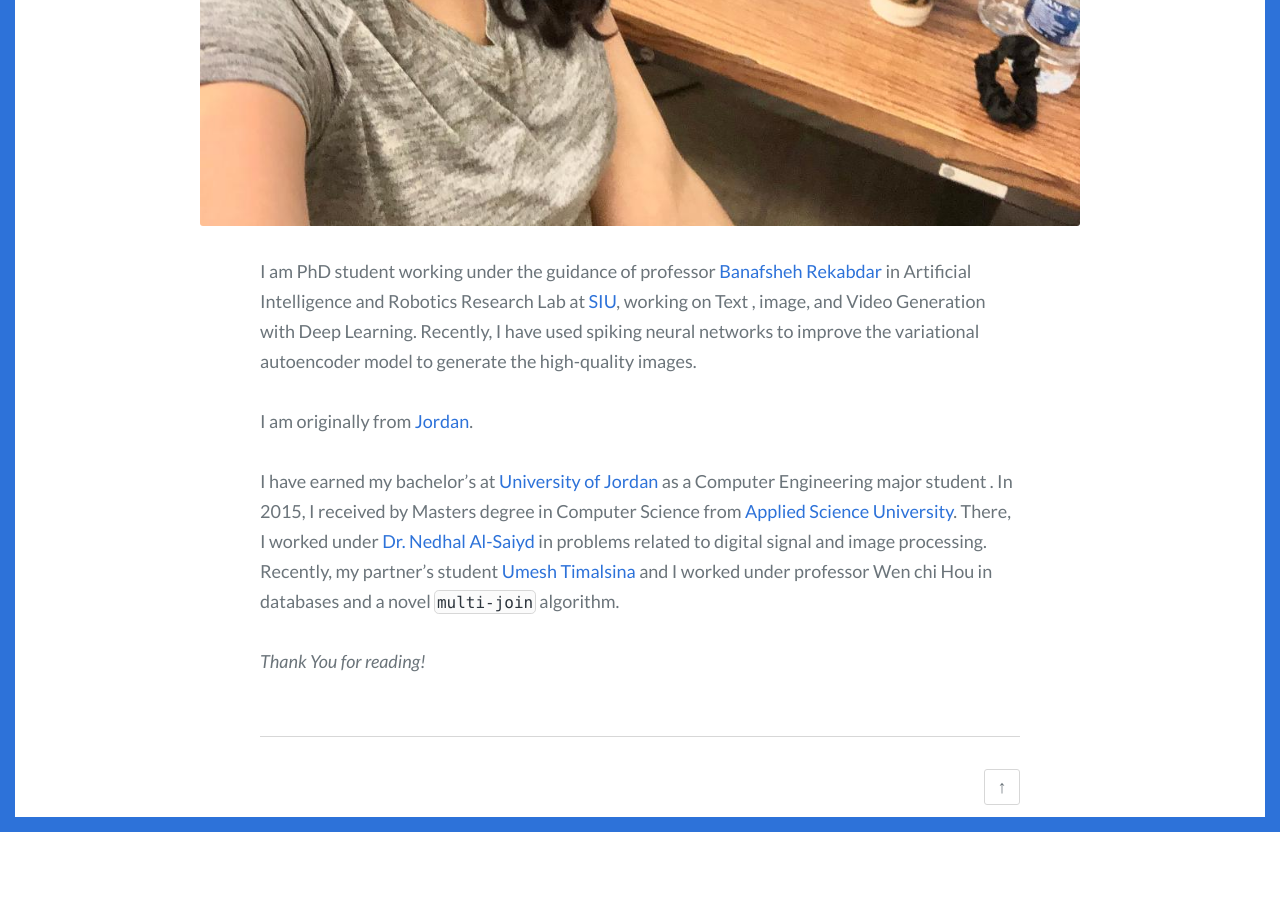
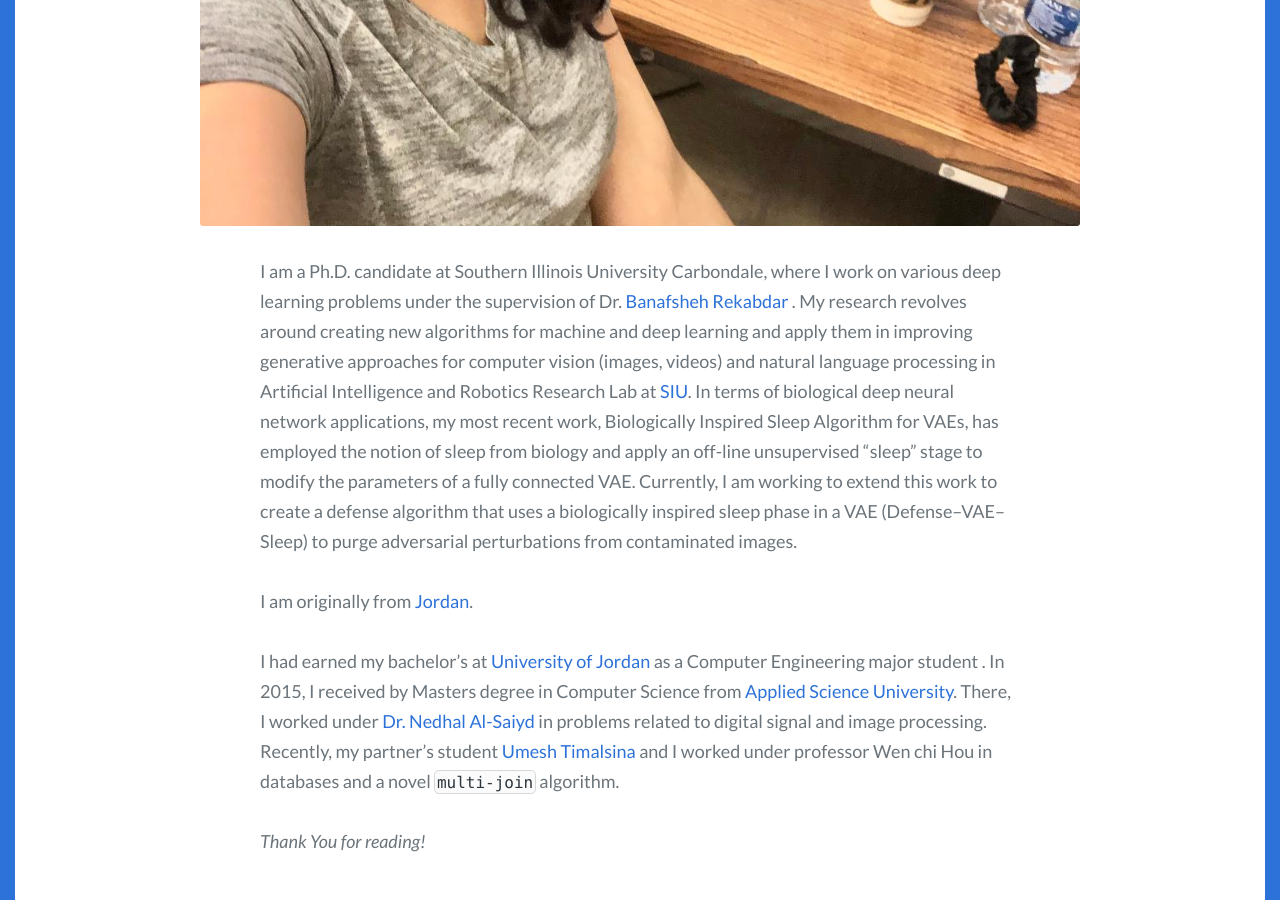
Before and after one commit to Meera-M-T/meeram.github.io, a Jekyll site: the page built from about.md, in a window 1280 px wide and 900 px high, scrolled down 930 px. Built offline with Jekyll 4.4.1, drawn with Linux system fonts in a browser that asks for light colours; before the commit the page ends 1762 px from its top, so only the background shows below that.

Commit message:
Update about.md

```diff
--- a/about.md
+++ b/about.md
@@ -6,10 +6,11 @@ feature_image: images/thumbnail.jpeg
 tags:
 ---
 
-I am PhD student  working under the guidance of  professor [Banafsheh Rekabdar](https://sites.google.com/site/banafsheh1rekabdar){:target="_blank"} in Artificial Intelligence and Robotics Research Lab at [SIU](https://www.siu.edu){:target="_blank"}, working on  Text , image, and Video Generation with Deep Learning. Recently, I have used spiking neural networks to improve the variational autoencoder model to generate the high-quality images.
+I am a Ph.D. candidate at Southern Illinois University Carbondale, where I work on various deep learning problems under the supervision of Dr. [Banafsheh Rekabdar](https://sites.google.com/site/banafsheh1rekabdar){:target="_blank"} . My research revolves around creating new algorithms for machine and deep learning and apply them in improving generative approaches for computer vision (images, videos) and natural language processing in Artificial Intelligence and Robotics Research Lab at [SIU](https://www.siu.edu){:target="_blank"}.  In terms of biological deep neural network applications, my most recent work, Biologically Inspired Sleep Algorithm for VAEs, has employed the notion of sleep from biology and apply an off-line unsupervised "sleep" stage to modify the parameters of a fully connected VAE.  Currently, I am working to extend this work to create a defense algorithm that uses a biologically inspired sleep phase in a VAE (Defense--VAE--Sleep) to purge adversarial perturbations from contaminated images.
+
 
 I am originally from [Jordan](https://en.wikipedia.org/wiki/Jordan){:target="_blank"}.
 
- I have earned my bachelor's at [University of Jordan](http://ju.edu.jo){:target="_blank"} as a Computer Engineering major student . In  2015, I received by Masters degree in Computer Science from [Applied Science University](https://www.asu.edu.jo){:target="_blank"}. There, I worked under   [Dr. Nedhal Al-Saiyd](https://scholar.google.com/citations?user=ynb9e7AAAAAJ&hl=en){:target="_blank"} in problems related to digital signal and image processing. Recently,  my partner's student [Umesh Timalsina](https://umesh-timalsina.github.io/){:target="_blank"}  and I worked under professor Wen chi Hou in databases and a novel [`multi-join`](https://github.com/multijoin-hub/){:target="_blank"} algorithm.
+ I had earned my bachelor's at [University of Jordan](http://ju.edu.jo){:target="_blank"} as a Computer Engineering major student . In  2015, I received by Masters degree in Computer Science from [Applied Science University](https://www.asu.edu.jo){:target="_blank"}. There, I worked under   [Dr. Nedhal Al-Saiyd](https://scholar.google.com/citations?user=ynb9e7AAAAAJ&hl=en){:target="_blank"} in problems related to digital signal and image processing. Recently,  my partner's student [Umesh Timalsina](https://umesh-timalsina.github.io/){:target="_blank"}  and I worked under professor Wen chi Hou in databases and a novel [`multi-join`](https://github.com/multijoin-hub/){:target="_blank"} algorithm.
 
 *Thank You for reading!*
```
